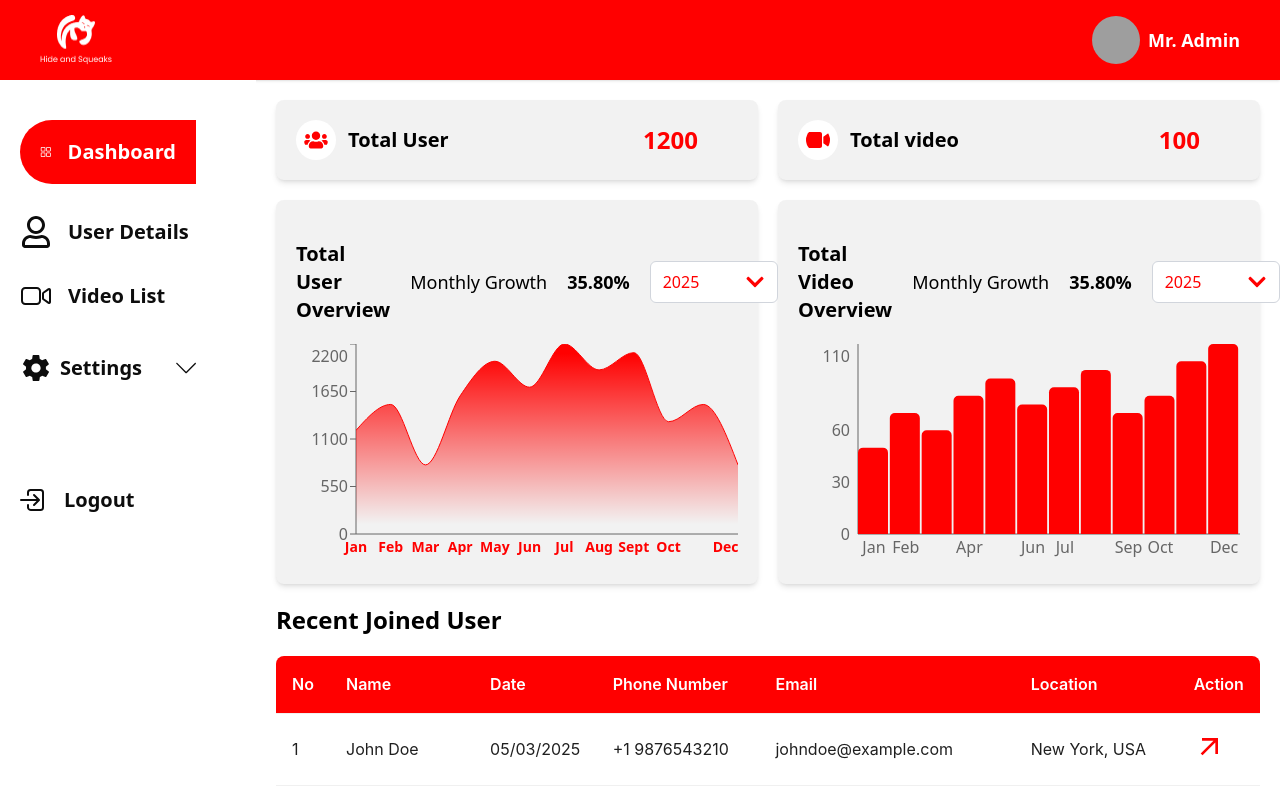
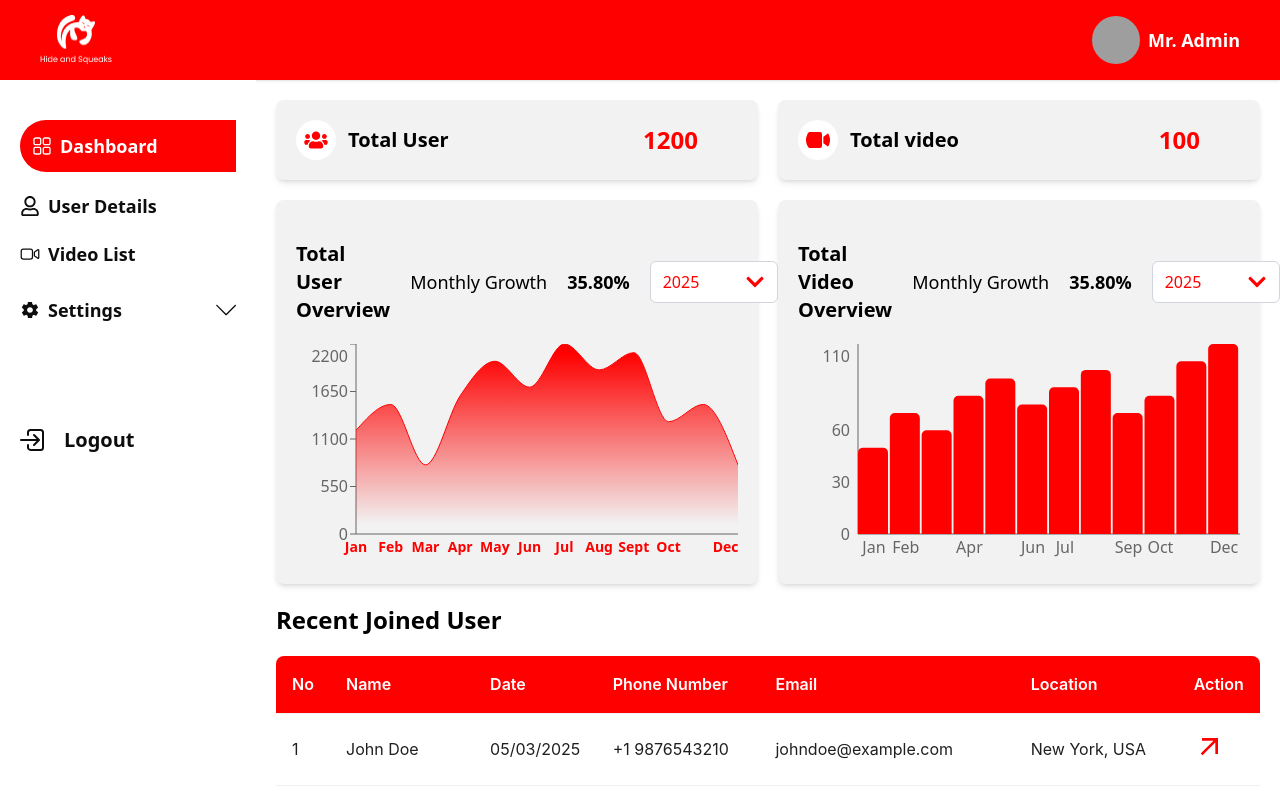
Before and after one commit to TAIJULAMAN/pet-toy-admin-dashboard, a React (Vite) app: page / in a window 1280 px wide. Shown: the top 800 px of the page. Built offline with nearby package versions, Linux system fonts and the light colour scheme; grey boxes are pictures that could not be loaded.

Commit message:
dashboard changed

```diff
--- a/src/components/Sidebar/Sidebar.jsx
+++ b/src/components/Sidebar/Sidebar.jsx
@@ -36,66 +36,64 @@ const Sidebar = ({ isOpen, toggleSidebar }) => {
       </button>
 
       {/* Sidebar Menu */}
-      <ul className="mt-10 px-5 mr-10 text-[10px]">
+      <ul className="mt-10 px-5 text-[10px]">
         {/* Dashboard Page */}
         <Link to="/">
           <li
-            className={`flex items-center gap-2 md:gap-4 cursor-pointer transition-all duration-300 ease-in-out ${
+            className={`flex items-center gap-2 cursor-pointer transition-all duration-300 ease-in-out ${
               isActive("/")
-                ? "bg-[#FF0000] text-white px-5 py-4 rounded-l-4xl text-lg "
+                ? "bg-[#FF0000] text-white px-3 py-3 rounded-l-4xl"
                 : ""
             }`}
           >
-            <RxDashboard className="w-5 md:w-8 h-5 md:h-8 text-xl font-semibold" />
-            <p className="text-xl font-semibold">Dashboard</p>
+            <RxDashboard className="w-5 h-5" />
+            <p className="text-lg font-semibold">Dashboard</p>
           </li>
         </Link>
 
         {/* User Details Page */}
         <Link to="/user-details">
           <li
-            className={`flex items-center gap-2 md:gap-4 mt-8 cursor-pointer transition-all duration-300 ease-in-out ${
+            className={`flex items-center gap-2 mt-5 cursor-pointer transition-all duration-300 ease-in-out ${
               isActive("/user-details")
-                ? "bg-[#FF0000] text-white px-5 py-4 rounded-l-4xl"
+                ? "bg-[#FF0000] text-white px-3 py-3 rounded-l-4xl"
                 : ""
             }`}
-            style={{ fontSize: "18px" }} // Customize font size here
           >
-            <FaRegUser className="w-5 md:w-8 h-5 md:h-8 text-xl font-semibold" />
-            <p className="text-xl font-semibold">User Details</p>
+            <FaRegUser className="w-5 h-5" />
+            <p className="text-lg font-semibold">User Details</p>
           </li>
         </Link>
 
         {/* Video List Page */}
         <Link to="/videoList">
           <li
-            className={`flex items-center gap-2 md:gap-4 mt-8  whitespace-nowrap transition-all duration-300 ease-in-out ${
+            className={`flex items-center gap-2 mt-5 cursor-pointer transition-all duration-300 ease-in-out ${
               isActive("/videoList")
-                ? "bg-[#FF0000] text-white px-5 py-4 rounded-l-4xl"
+                ? "bg-[#FF0000] text-white px-3 py-3 rounded-l-4xl"
                 : ""
             }`}
-            style={{ fontSize: "18px" }} // Customize font size here
           >
-            <IoVideocamOutline className="w-5 md:w-8 h-5 md:h-8 text-xl font-semibold" />
-            <p className="text-xl font-semibold">Video List</p>
+            <IoVideocamOutline className="w-5 h-5" />
+            <p className="text-lg font-semibold">Video List</p>
           </li>
         </Link>
 
         {/* Settings */}
         <Link to="/settings">
           <li
-            className={`flex justify-between items-center gap-2 md:gap-4 mt-8 cursor-pointer py-2 whitespace-nowrap transition-all duration-300 ease-in-out ${
+            className={`flex justify-between items-center gap-2 mt-5 cursor-pointer py-2 whitespace-nowrap transition-all duration-300 ease-in-out ${
               isSettingsActive
-                ? "bg-[#FF0000] text-white pl-5 pr-2 py-4 rounded-l-4xl"
+                ? "bg-[#FF0000] text-white pl-3 pr-5 py-3 rounded-l-4xl"
                 : ""
             }`}
-            style={{ fontSize: "18px" }} // Customize font size here
+
           >
             <div className="flex flex-row justify-between items-center gap-2">
-              <IoMdSettings className="w-8 h-8 text-xl font-semibold" />
-              <p className="text-xl font-semibold">Settings</p>
+              <IoMdSettings className="w-5 h-5" />
+              <p className="text-lg font-semibold">Settings</p>
             </div>
-            <SlArrowDown className="w-5  h-5  text-xl font-bold" />
+            <SlArrowDown className="w-5 h-5" />
           </li>
         </Link>
 
@@ -107,7 +105,6 @@ const Sidebar = ({ isOpen, toggleSidebar }) => {
                 className={`py-[5px] flex items-center gap-2 transition-all duration-300 ease-in-out ${
                   isActive("/setting/about-us") ? "text-[#FF0000]" : ""
                 }`}
-                style={{ fontSize: "16px" }} // Customize font size here
               >
                 <IoMdInformationCircleOutline className="w-5 h-5 text-lg font-semibold" />
                 <p className="text-lg font-semibold">About Us</p>
@@ -116,10 +113,10 @@ const Sidebar = ({ isOpen, toggleSidebar }) => {
 
             <Link to="/setting/privacy-policy">
               <li
-                className={`py-[6px] flex items-center gap-4 transition-all duration-300 ease-in-out ${
+                className={`py-2 flex items-center gap-2 transition-all duration-300 ease-in-out ${
                   isActive("/setting/privacy-policy") ? "text-[#FF0000]" : ""
                 }`}
-                style={{ fontSize: "16px" }} // Customize font size here
+
               >
                 <MdOutlinePrivacyTip className="w-5 h-5 text-lg font-semibold" />
                 <p className="text-lg font-semibold">Privacy Policy</p>
@@ -128,12 +125,11 @@ const Sidebar = ({ isOpen, toggleSidebar }) => {
 
             <Link to="/setting/terms-and-condition">
               <li
-                className={`py-[5px] flex gap-2 items-center transition-all duration-300 ease-in-out ${
+                className={`pb-2 flex items-center gap-2 transition-all duration-300 ease-in-out ${
                   isActive("/setting/terms-and-condition")
                     ? "text-[#FF0000]"
                     : ""
                 }`}
-                style={{ fontSize: "16px" }} // Customize font size here
               >
                 <FaRegBookmark className="w-5 h-5 text-lg font-semibold" />
                 <p className="text-lg font-semibold">Terms and Conditions</p>
```
